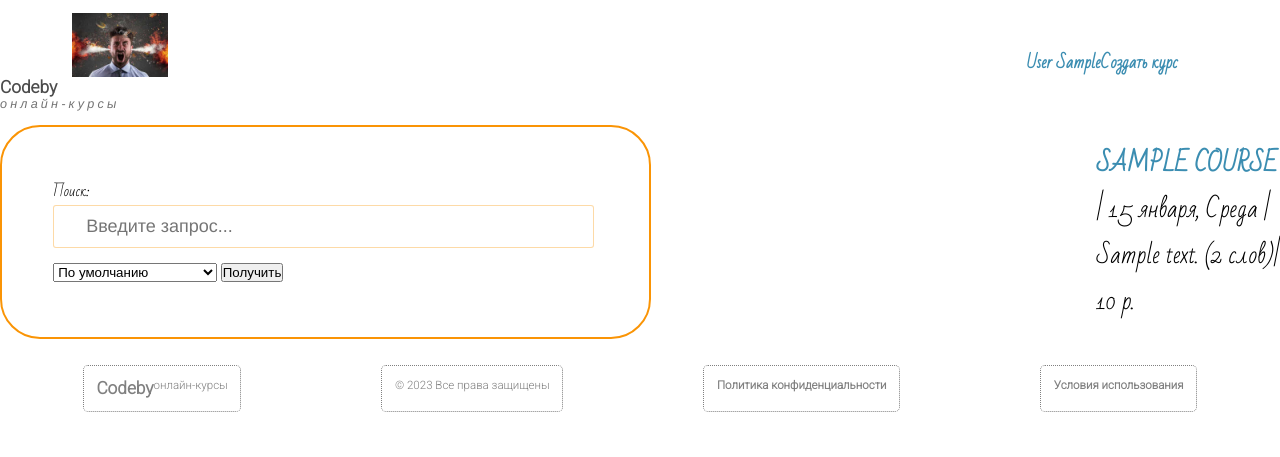
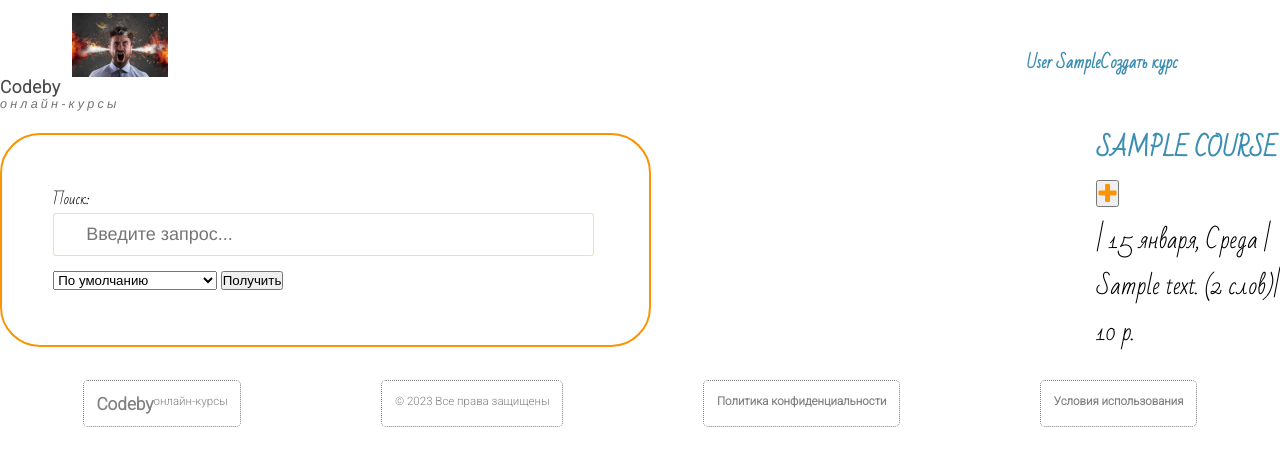
Before and after one commit to aleviko/lms_project, a Django app: page /courses/ in a window 1280 px wide. Shown: the top 457 px of the page. Run offline with Django 4.2, Linux system fonts and the light colour scheme; a user stored in the database is signed in; tables that the repository leaves empty hold one stand-in row (values such as "Sample post"); some libraries are stand-ins or nearby versions; some web fonts are replaced.

Commit message:
20231103 13:50 Урок 13 до 27:26.

```diff
--- a/lms_project/learning/urls.py
+++ b/lms_project/learning/urls.py
@@ -20,6 +20,9 @@
     path('enroll/<int:course_id>/', enroll, name='enroll'),
     path('review/<int:course_id>/', review, name='review'),
     path('<int:course_id>/create_lesson/', LessonCreateView.as_view(), name='create_lesson'),
+    path('add_booking/<int:course_id>/', add_booking, name='add_booking'),
+    path('remove_booking/<int:course_id>/', remove_booking, name='remove_booking'),
+    path('favourites/', FavouriteView.as_view(), name='favourites'),
 ]
 # Параметр name=... позволяет применять обратный поиск адресов (по имени маршрута формируется адрес)
 # <int:course_id> - параметр, передаваемый контроллеру (тип:имя).
--- a/lms_project/learning/views.py
+++ b/lms_project/learning/views.py
@@ -118,6 +118,13 @@
         # context['reviews'] = Review.objects.filter(course=self.kwargs.get('course_id'))
         return context
 
+    def get(self, request, *args, **kwargs):
+        views = request.session.setdefault('views',{})  # счетчик посещений страницы извлечение, если есть
+        course_id = str(kwargs[CourseDetailView.pk_url_kwarg])  # ключ страницы (а зачем в строку конвертить?)
+        count = views.get(course_id, 0)  # извлечение хранимого счетчика (если есть или 0)
+        views[course_id] = count + 1
+        request.session['views'] = views
+        return super(CourseDetailView, self).get(request, *args, **kwargs)
 
 
 @login_required
@@ -157,6 +164,19 @@
         form = ReviewForm()
         return render(request, 'review.html', {'form': form})
 
+def add_booking(request, course_id):
+    if request.method == 'POST':
+        favourites = request.session.get('favourites', list())
+        favourites.append(course_id)
+        request.session[('favourites')] = favourites
+        request.session.modified = True
+    return redirect(reverse('index'))
+
+def remove_booking(request, course_id):
+    if request.method == 'POST':
+        request.session.get('favourites').remove(course_id)
+        request.session.modified = True
+    return redirect(reverse('index'))
 
 class LessonCreateView(CreateView, LoginRequiredMixin, PermissionRequiredMixin):
     model = Lesson
@@ -173,3 +193,10 @@
         form = super(LessonCreateView, self).get_form()
         form.fields['course'].queryset = Course.objects.filter(authors=self.request.user)  # ... текущим автором
         return form
+
+
+class FavouriteView(MainView):
+    def get_queryset(self):
+        queryset = super(FavouriteView, self).get_queryset()
+        ids = self.request.session.get('favourites', list())
+        return queryset.filter(id__in=ids)
--- a/lms_project/static/styles/styles.css
+++ b/lms_project/static/styles/styles.css
@@ -15,7 +15,7 @@
 body {
     /*font-family: 'Inter', Arial, sans-serif;*/
     font-family: 'Bad Script', cursive;
-    font-size: .8em
+    font-size: .8em;
 }
 /*ссылки*/
 a {
@@ -51,7 +51,7 @@
 .describer .title, .footer_container .title {
     font-family: "Roboto", Helvetica, Arial, sans-serif;
     font-size: .5em;
-    font: red
+    font: red;
     letter-spacing: .05em;
     opacity: 70%;
 }
@@ -163,7 +163,7 @@
 }
 .courses_container, .reviews_container {
     display: grid;
-    width: 90%;
+    width: 85%;
     margin: 5% 8%;
     justify-content: center;
     grid-template-columns: repeat(4, 25%);
@@ -238,3 +238,13 @@
 .errorlist {
     color: red;
 }
+.favourite_container {
+    float: right;
+    width: 30%;
+}
+#favourite_form button {
+    outline: none;
+    background: white;
+    border: none;
+    box-shadow: none;
+}
--- a/lms_project/templates/base.html
+++ b/lms_project/templates/base.html
@@ -18,7 +18,6 @@
 </head>
 <body>
     <header>
-<!--        ОТЛАДКА header-->
         <nav class="header_container">
             <div class="logo_container">
                 <a class="logo" href="{% url 'index' %}">
@@ -35,21 +34,23 @@
                     <div class="role">онлайн-курсы</div>
                 </div>
             </div>
+            <div class="nav-toggle"><span></span></div>
             <div class="auth_container">
                 {% if user.is_authenticated %}
                     <div class="profile">
                         <div><a href="#">{{ user.last_name }} {{user.first_name }}</a></div>
                         <div class="submenu_profile" style="display: none;">
                             <div>
-                                <p class="fa fa-sign-out"></p>
+                                <p><a class="fa fa-heart" style="color: pink;" href="{% url 'favourites' %}">Избранное</a></p>
+                                <p><a style="color: green;" href="{% url 'password_change' %}">Сменить пароль</a></p>
+                                <p class="fa fa-sign-out">
                                 <!--Стандартная иконка "Выход" из стиля font-awesome (подстыковывается выше)
                                 Без интернета не прорисуется!-->
                                 <!-- тут и далее со страницы /courses/ выпадал в ошибку:
                                 "Reverse for 'logout' not found.'logout' is not a valid view function or pattern name."
                                 Решил добавлением обратных путей в auth_apps/url.py, например:
                                 path('login/', login, name='login')-->
-                                <a style="color: rgba(238, 68, 68, 0.83)" href="{% url 'logout' %}">Выход</a>
-                                <a style="color: green;" href="{% url 'password_change' %}">Сменить пароль</a>
+                                <a style="color: rgba(238, 68, 68, 0.83)" href="{% url 'logout' %}">Выход</a></p>
                             </div>
                         </div>
                     </div>
--- a/lms_project/templates/index.html
+++ b/lms_project/templates/index.html
@@ -12,11 +12,23 @@
         {% endcomment %}
         {% for course in courses %}
             <div class="course_preview">
-                {% comment 'Все до endcomment будет считаться комментарием' %}
-                {{ course.get_absolute_url }}  <!--отображение пути до страницы с описанием курса -->
-                {% endcomment %}
                 <p><a href="{% url 'detail' course.pk %}">{{ course.title|upper }}</a></p>
-<!--                <p><a href="{% url 'detail' course.pk %}">{{ course.0.title }}</a></p>  вывести значение из конкретной (тут - первую) запись -->
+                {% if not course.pk in request.session.favourites or not request.session.favourites %}
+                    <div class="favourite_container">
+                        <form id="favourite_form" method="post" action="{% url 'add_booking' course.pk %}" title="">
+<!--                            id и правда как бы дублируется, но в итоговую страничку попадает только один из них -->
+                            {% csrf_token %}
+                            <button type="submit" class="fa fa-plus" style="color: #fa9405"></button>
+                        </form>
+                    </div>
+                {% else %}
+                    <div class="favourite_container">
+                        <form id="favourite_form" method="post" action="{% url 'remove_booking' course.pk %}" title="">
+                            {% csrf_token %}
+                            <button type="submit" class="fa fa-check" style="color: green"></button>
+                        </form>
+                    </div>
+                {% endif %}
                 <p>| {{ course.start_date|date:"j E, l" }} |</p>  <!--отображение даты в формате "день МесяцПрописью ДеньНеделиПрописью"-->
                 <p> {{ course.description|capfirst|truncatechars:40 }} ({{ course.description|wordcount }} слов)| </p>
                 <p> <span class="price">{{ course.price|default:"Бесплатно" }} р.</span> </p>
```
Also changed, not shown: lms_project/auth_app/forms.py (+6 -2 lines), lms_project/auth_app/views.py (+12 -0 lines), lms_project/lms_project/settings.py (+21 -0 lines), lms_project/static/memos.txt (+8 -2 lines).
